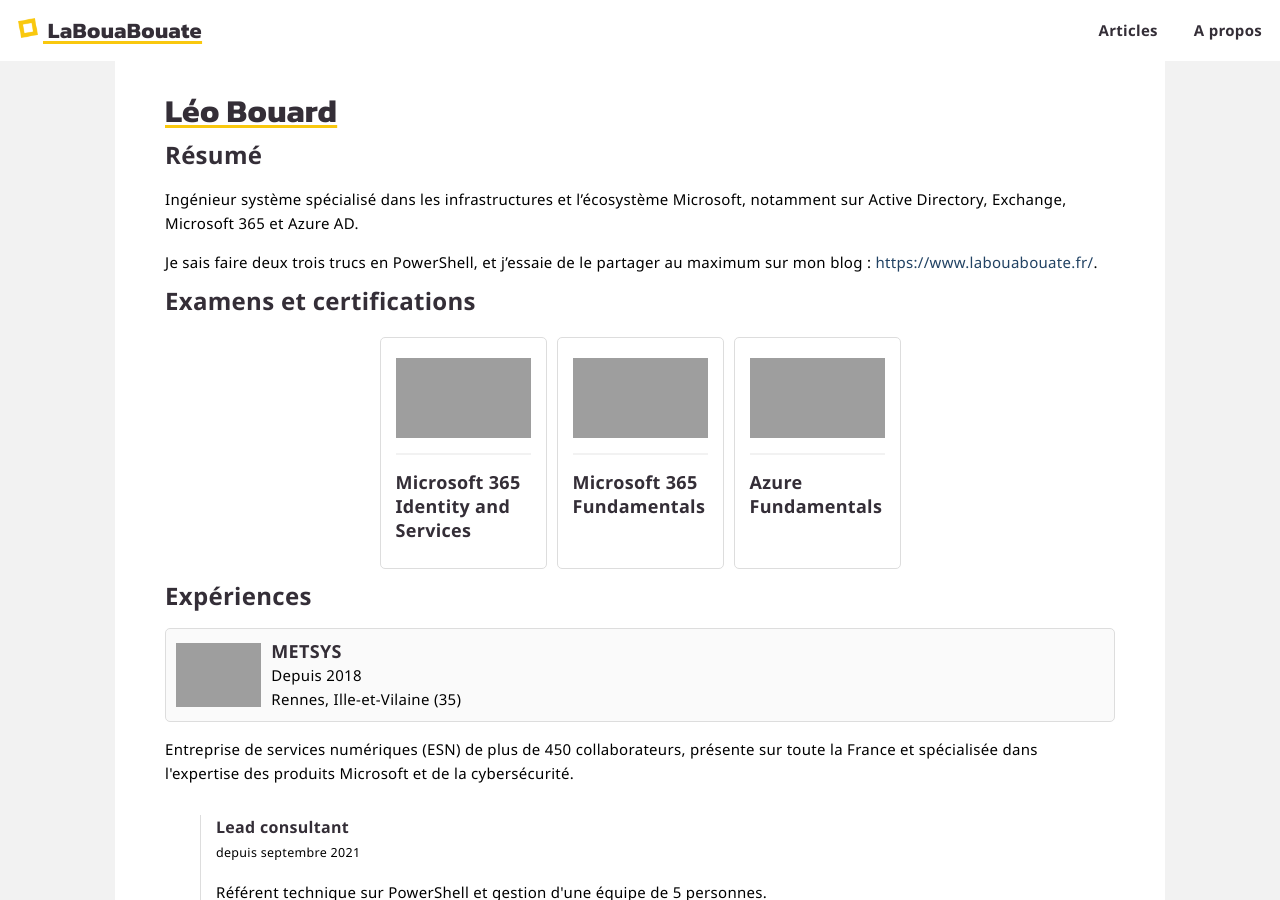
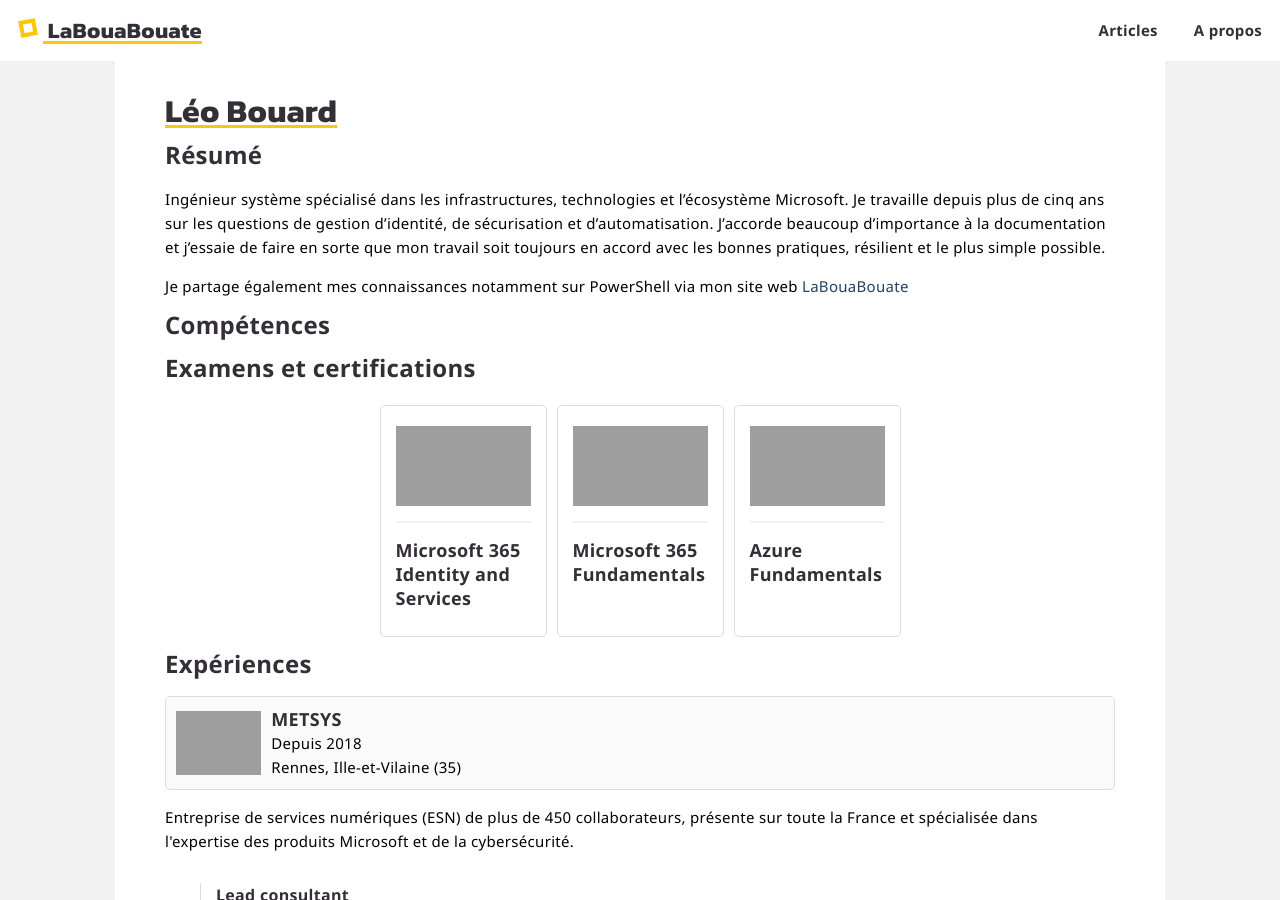
Before and after one commit to leobouard/leobouard.github.io, a Jekyll site: the page built from cv.md, in a window 1280 px wide and 900 px high, cut to the strip 0-900 px from the top of the window. Built offline with Jekyll 4.4.1, drawn with Linux system fonts in a browser that asks for light colours; some web fonts are replaced; grey boxes are pictures that could not be loaded.

Commit message:
Update cv.md

```diff
--- a/cv.md
+++ b/cv.md
@@ -9,9 +9,12 @@
 
 ## Résumé
 
-Ingénieur système spécialisé dans les infrastructures et l'écosystème Microsoft, notamment sur Active Directory, Exchange, Microsoft 365 et Azure AD.
+Ingénieur système spécialisé dans les infrastructures, technologies et l'écosystème Microsoft. Je travaille depuis plus de cinq ans sur les questions de gestion d'identité, de sécurisation et d'automatisation. J'accorde beaucoup d'importance à la documentation et j'essaie de faire en sorte que mon travail soit toujours en accord avec les bonnes pratiques, résilient et le plus simple possible.
 
-Je sais faire deux trois trucs en PowerShell, et j'essaie de le partager au maximum sur mon blog : <https://www.labouabouate.fr/>.
+Je partage également mes connaissances notamment sur PowerShell via mon site web [LaBouaBouate](https://www.labouabouate.fr)
+
+## Compétences
+
 
 ## Examens et certifications
 
```
